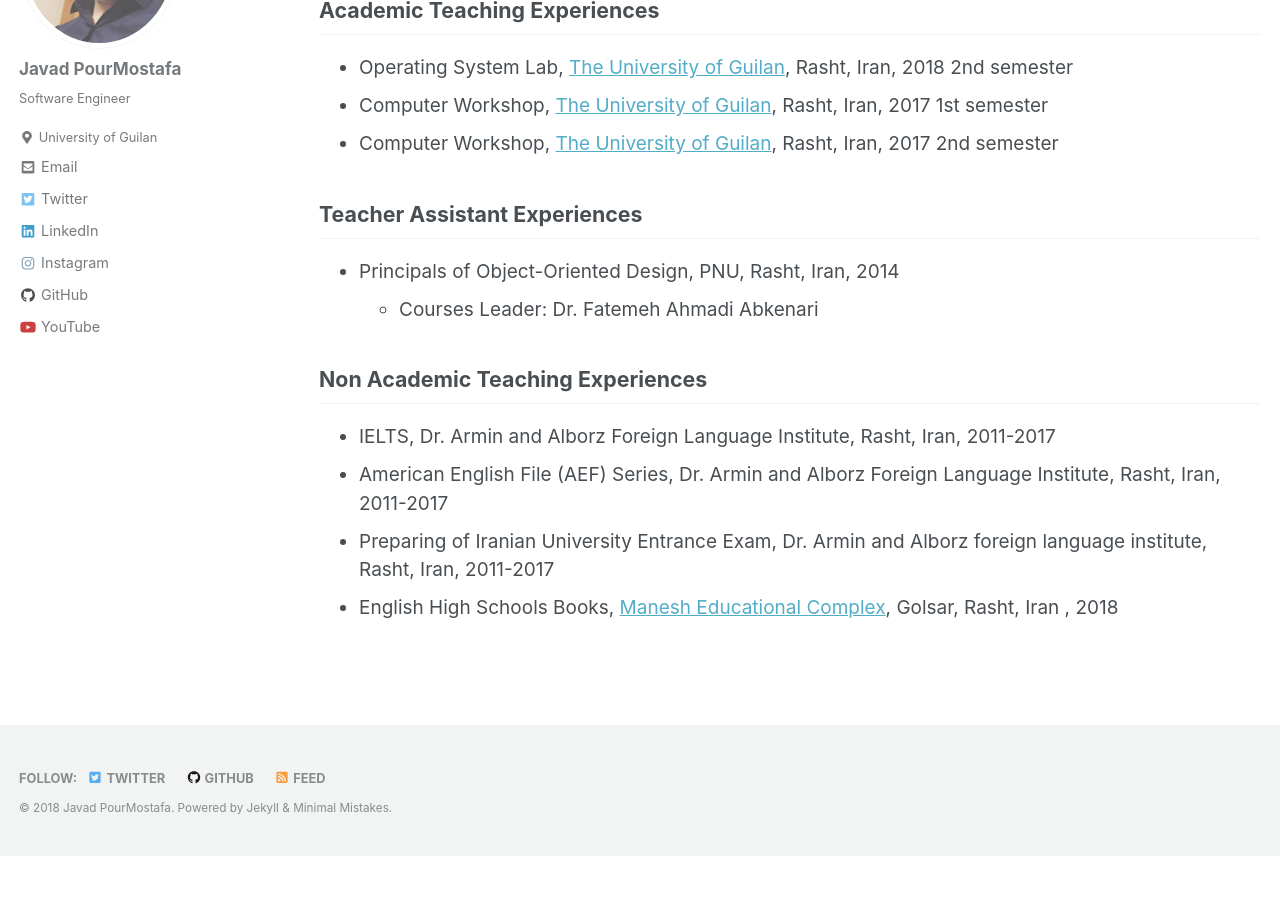
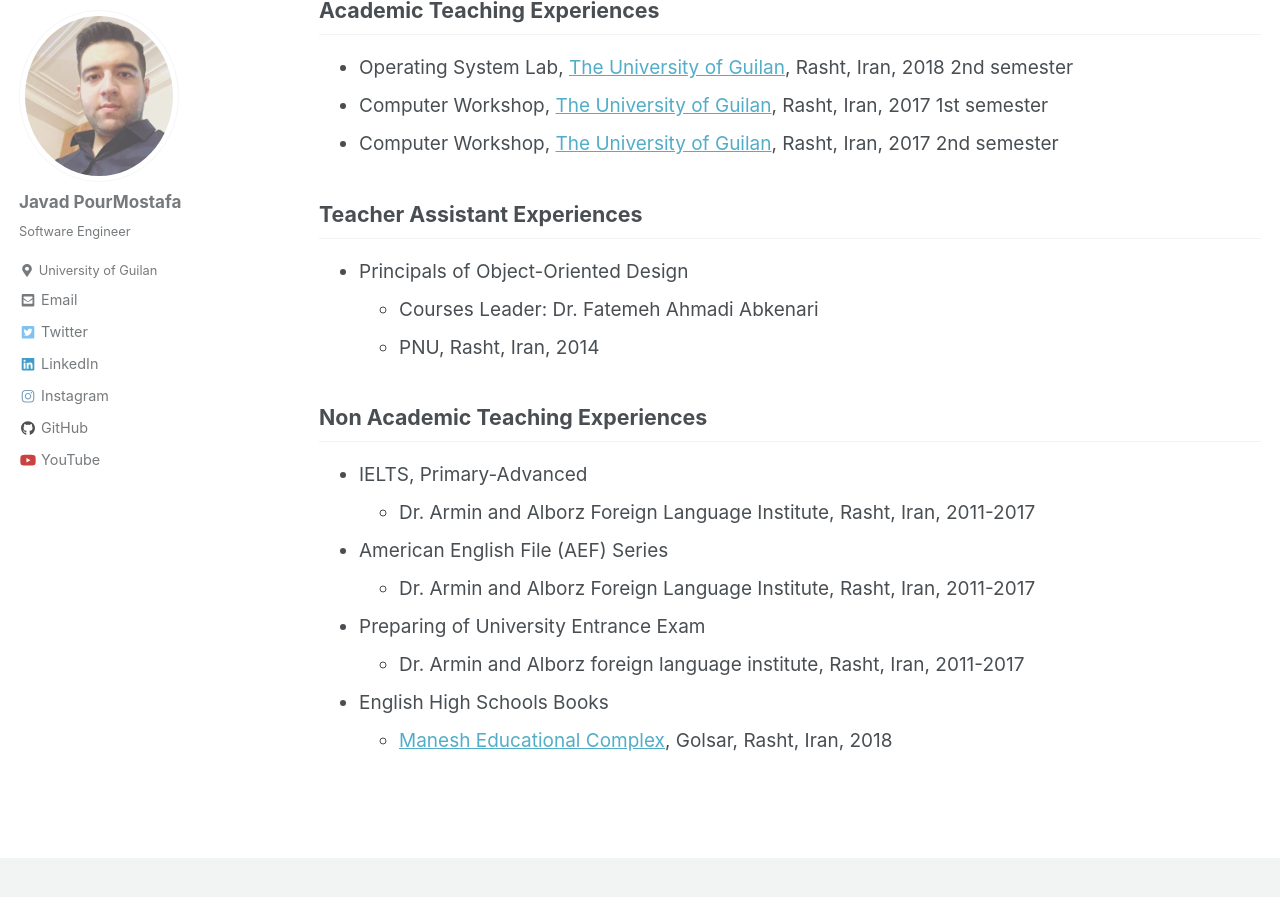
Before and after one commit to JoyeBright/JoyeBright.github.io, a Jekyll site: the page built from _pages/teaching.md, in a window 1280 px wide and 900 px high, scrolled down 307 px. Shown: the top 897 px of the window. Built offline with Jekyll 4.4.1, drawn with Linux system fonts in a browser that asks for light colours; nearby versions of some CDN libraries; before the commit the page ends 1162 px from its top, so only the background shows below that.

Commit message:
teaching

```diff
--- a/_pages/teaching.md
+++ b/_pages/teaching.md
@@ -14,11 +14,16 @@
 *   Computer Workshop, [The University of Guilan](http://ce.guilan.ac.ir), Rasht, Iran, 2017 2nd semester
 
 ## Teacher Assistant Experiences
-*   Principals of Object-Oriented Design, PNU, Rasht, Iran, 2014
+*   Principals of Object-Oriented Design
     *   Courses Leader: Dr. Fatemeh Ahmadi Abkenari
+    *   PNU, Rasht, Iran, 2014
 
 ## Non Academic Teaching Experiences
-*   IELTS, Dr. Armin and Alborz Foreign Language Institute, Rasht, Iran, 2011-2017
-*   American English File (AEF) Series, Dr. Armin and Alborz Foreign Language Institute, Rasht, Iran, 2011-2017
-*   Preparing of Iranian University Entrance Exam, Dr. Armin and Alborz foreign language institute, Rasht, Iran, 2011-2017
-*   English High Schools Books, [Manesh Educational Complex](http://maneshsch.com), Golsar, Rasht, Iran , 2018
+*   IELTS, Primary-Advanced
+    *   Dr. Armin and Alborz Foreign Language Institute, Rasht, Iran, 2011-2017
+*   American English File (AEF) Series
+    *   Dr. Armin and Alborz Foreign Language Institute, Rasht, Iran, 2011-2017
+*   Preparing of University Entrance Exam
+    *   Dr. Armin and Alborz foreign language institute, Rasht, Iran, 2011-2017
+*   English High Schools Books
+    *   [Manesh Educational Complex](http://maneshsch.com), Golsar, Rasht, Iran, 2018
```
